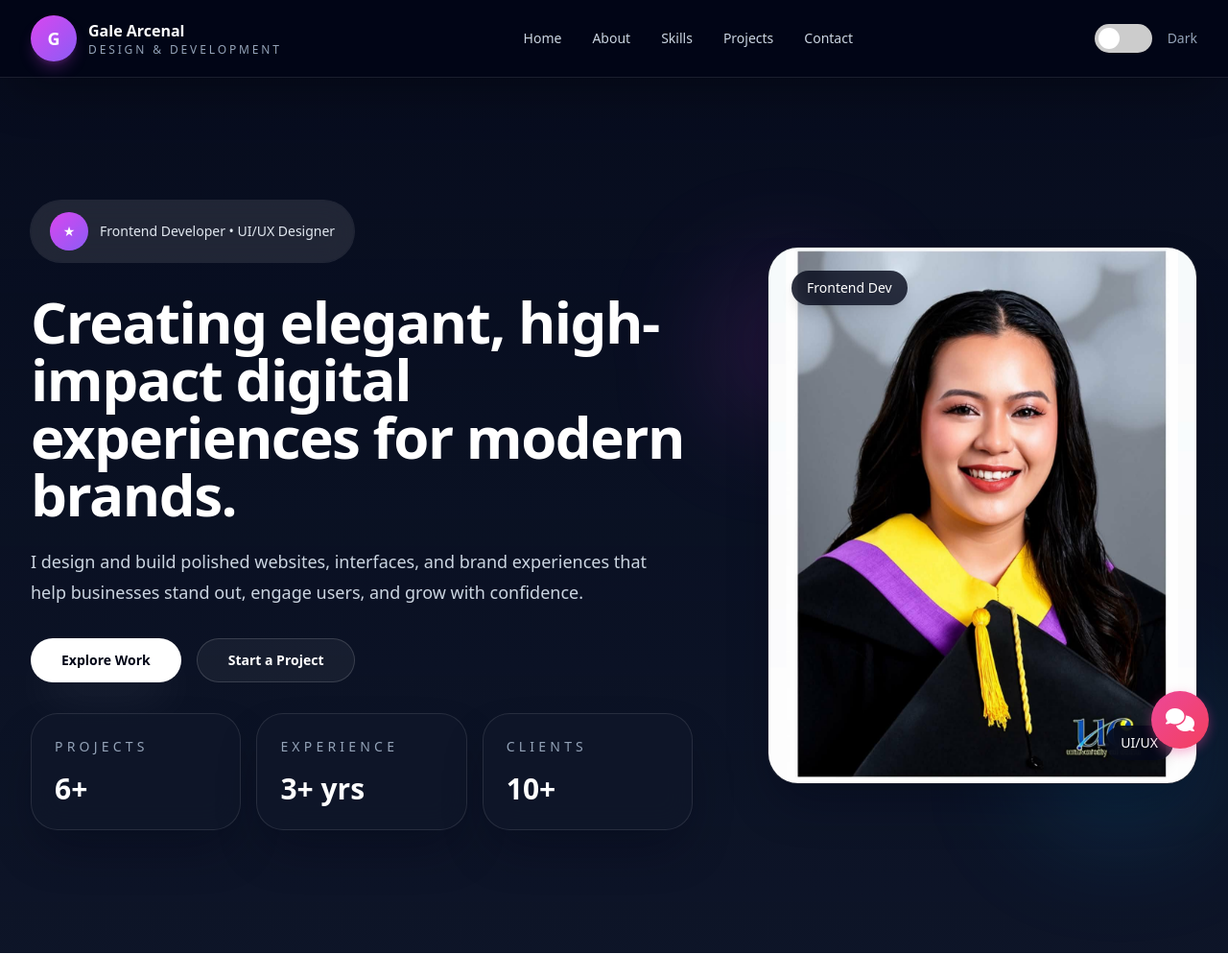
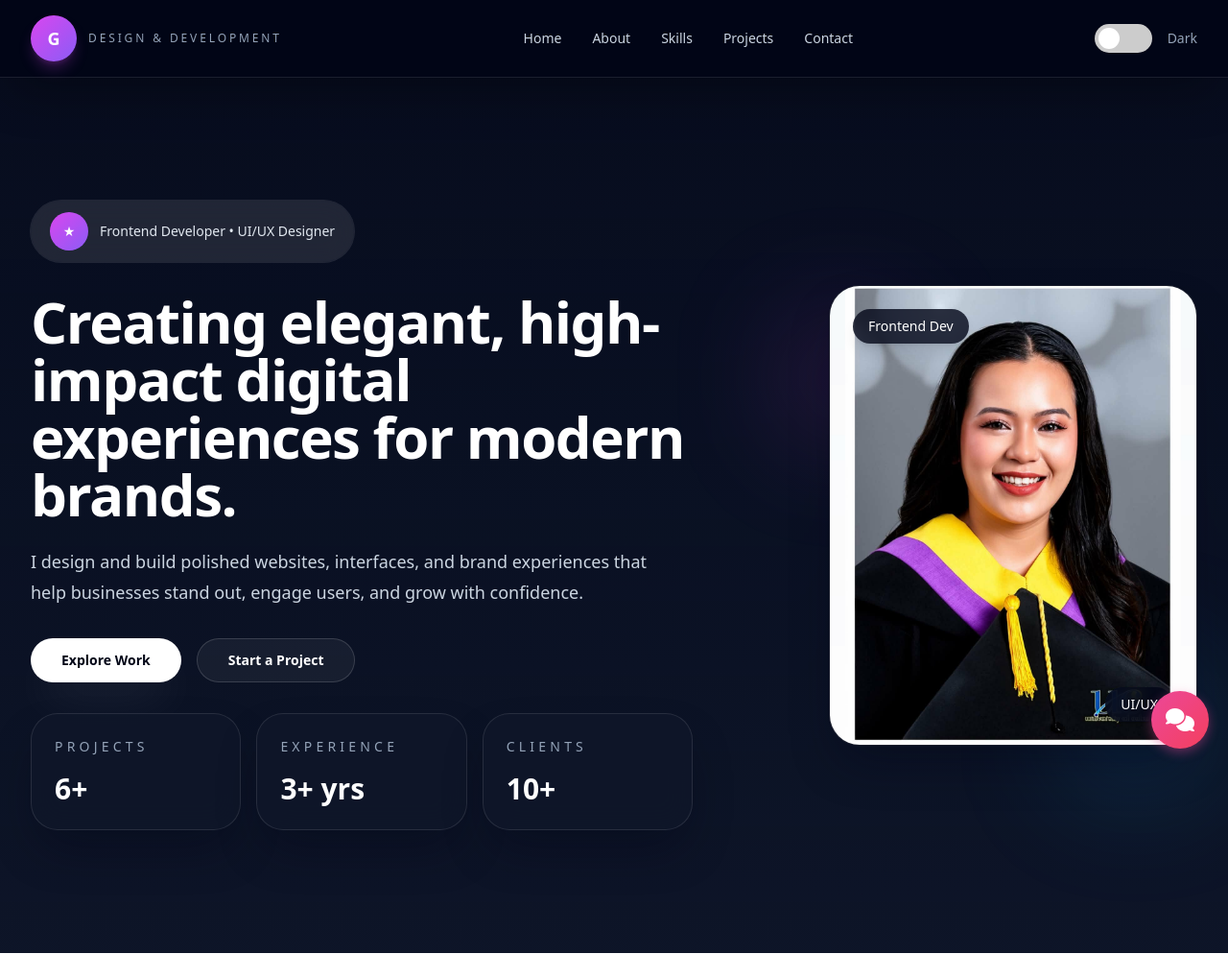
Before and after one commit to ThereseArcenal/My-Portfolio, a Flask app: page / in a window 1280 px wide. Shown: the top 994 px of the page at 96% size. Run offline with Flask 3, Linux system fonts and the light colour scheme; some libraries are stand-ins or nearby versions.

Commit message:
style: Update hero card dimensions and alignment for improved layout

```diff
--- a/templates/index.html
+++ b/templates/index.html
@@ -875,11 +875,16 @@
                 max-width: 100%;
                 margin-left: auto;
                 margin-right: 0;
+                justify-self: end;
             }
 
             .hero-card .relative {
                 margin-left: auto;
                 margin-right: 0;
+            }
+
+            .hero-card > .relative {
+                max-width: 20rem;
             }
         }
 
@@ -1133,7 +1138,7 @@
             <a href="#home" class="flex items-center gap-3">
                 <span class="inline-flex h-12 w-12 items-center justify-center rounded-3xl bg-gradient-to-br from-fuchsia-500 to-violet-500 text-lg font-semibold text-white shadow-lg shadow-fuchsia-500/25">G</span>
                 <div>
-                    <p class="text-base font-semibold text-white">Gale Arcenal</p>
+                    <p class="text-base font-semibold text-white"></p>
                     <p class="text-xs uppercase tracking-[0.24em] text-slate-400">Design & Development</p>
                 </div>
             </a>
@@ -1168,7 +1173,7 @@
 <section id="home" class="hero-section relative overflow-hidden bg-[radial-gradient(circle_at_top_right,_rgba(236,72,153,0.22),transparent_18%),radial-gradient(circle_at_bottom_left,_rgba(59,130,246,0.14),transparent_20%),#020617] py-24 lg:py-32">
     <div class="absolute inset-0 bg-[linear-gradient(180deg,rgba(15,23,42,0.40),rgba(15,23,42,0.90))] pointer-events-none"></div>
     <div class="relative mx-auto max-w-7xl px-4 sm:px-6 lg:px-8">
-        <div class="grid items-center gap-12 lg:grid-cols-[1.3fr_0.9fr]">
+        <div class="grid items-center gap-12 sm:grid-cols-[1.3fr_0.9fr] lg:grid-cols-[1.3fr_0.9fr]">
             <div class="space-y-8 text-center sm:text-left">
                 <div class="inline-flex items-center justify-center gap-3 rounded-full bg-white/10 px-5 py-3 text-sm text-slate-200 backdrop-blur-lg ring-1 ring-white/10 mx-auto sm:mx-0">
                     <span class="inline-flex h-10 w-10 items-center justify-center rounded-full bg-gradient-to-br from-fuchsia-500 to-violet-500 text-white">★</span>
@@ -1198,10 +1203,10 @@
                 </div>
             </div>
             <div class="hero-card relative mt-12 sm:mt-0 justify-self-end">
-                <div class="absolute -left-10 top-10 h-32 w-32 rounded-full bg-fuchsia-500/25 blur-3xl"></div>
-                <div class="absolute -bottom-10 right-0 h-40 w-40 rounded-full bg-sky-500/25 blur-3xl"></div>
-                <div class="relative overflow-hidden rounded-[2rem] border border-white/10 bg-slate-950/90 shadow-2xl shadow-slate-950/40 mx-auto sm:mx-0 max-w-[28rem]">
-                    <img src="/static/galelaloo.jpg" alt="Gale Arcenal" class="aspect-[4/5] w-full object-cover" onerror="this.onerror=null; this.src='https://images.unsplash.com/photo-1494790108755-2616b612b786?ixlib=rb-4.0.3&auto=format&fit=crop&w=500&q=60'">
+                <div class="absolute -left-10 top-10 h-28 w-28 rounded-full bg-fuchsia-500/25 blur-3xl"></div>
+                <div class="absolute -bottom-10 right-0 h-32 w-32 rounded-full bg-sky-500/25 blur-3xl"></div>
+                <div class="relative overflow-hidden rounded-[2rem] border border-white/10 bg-slate-950/90 shadow-2xl shadow-slate-950/40 mx-auto sm:mx-0 max-w-[22rem] sm:max-w-[24rem]">
+                    <img src="/static/galelaloo.jpg" alt="" class="aspect-[4/5] w-full object-cover" onerror="this.onerror=null; this.src='https://images.unsplash.com/photo-1494790108755-2616b612b786?ixlib=rb-4.0.3&auto=format&fit=crop&w=500&q=60'">
                     <div class="absolute left-6 top-6 rounded-full bg-slate-950/80 px-4 py-2 text-sm text-white shadow-lg backdrop-blur">Frontend Dev</div>
                     <div class="absolute right-6 bottom-6 rounded-full bg-slate-950/80 px-4 py-2 text-sm text-white shadow-lg backdrop-blur">UI/UX</div>
                 </div>
```
